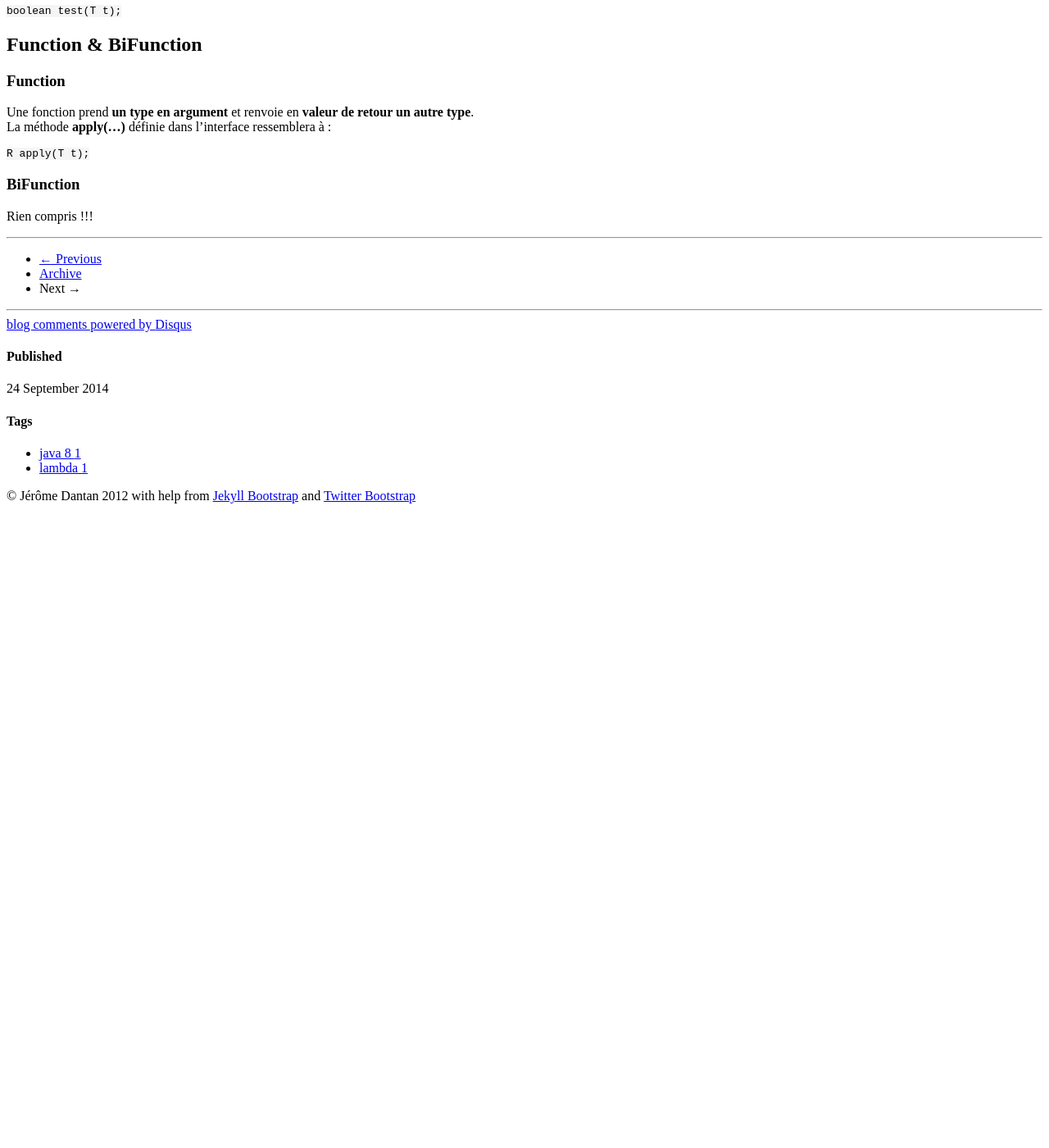
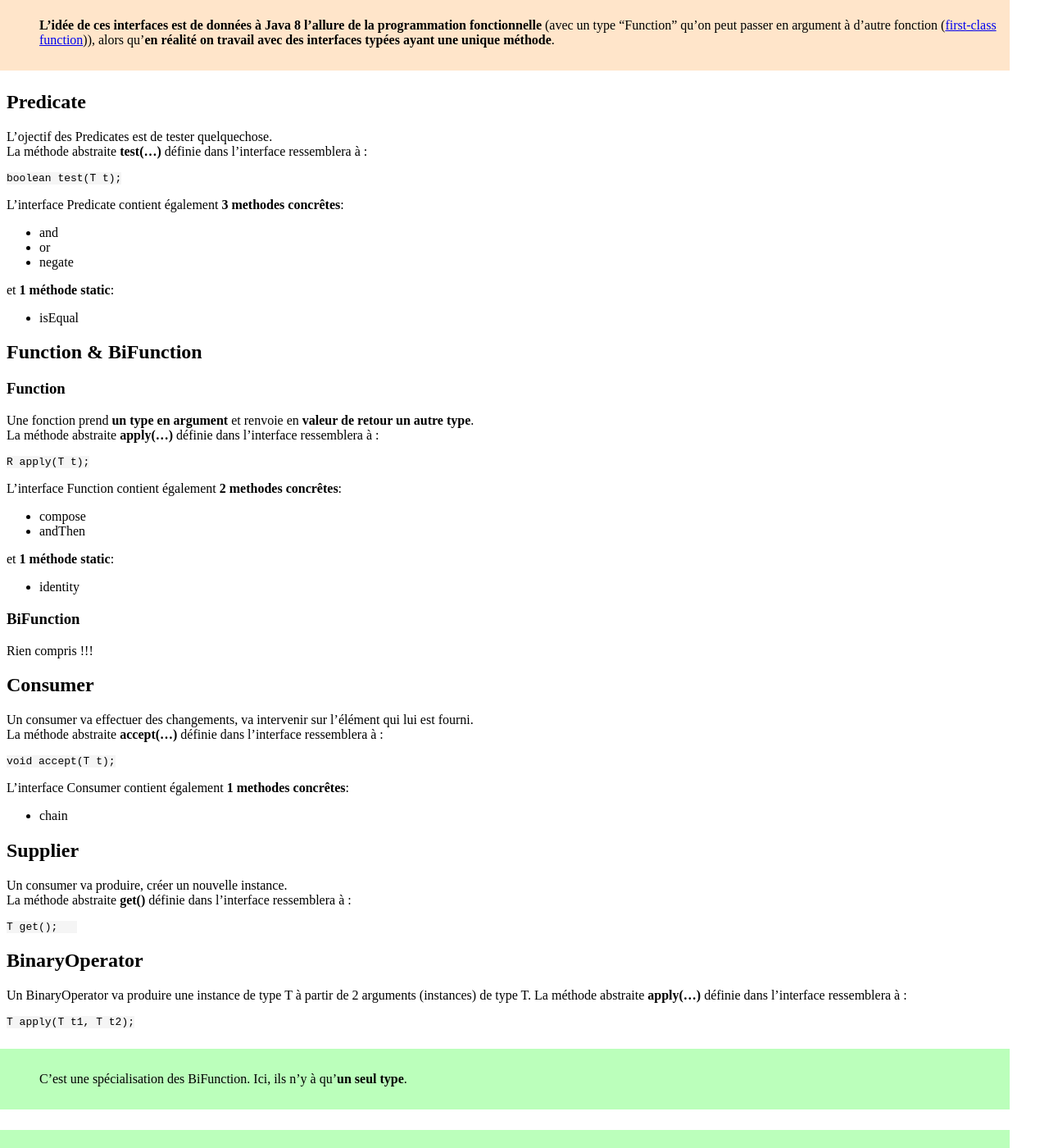
Before and after one commit to jidify/jidify.github.io, a Jekyll site: the page built from _posts/2014-09-24-java---lambda.md, in a window 1280 px wide and 1400 px high, scrolled down 2781 px. Shown: the whole window at 82% size. Built offline with Jekyll 4.4.1, drawn with Linux system fonts in a browser that asks for light colours; comment, search, counter and statistics services are not loaded; before the commit the page ends 3411 px from its top, so only the background shows below that; some of the changed text lies outside the part shown.

Commit message:
add post on java 8 streams

```diff
--- a/_posts/2014-09-24-java---lambda.md
+++ b/_posts/2014-09-24-java---lambda.md
@@ -16,7 +16,7 @@ tags: [java 8, lambda]
 
 Une lambda **ressemble à une fonction** mais est en fait **une instance d'une inner class** qui implémente une **interface contenant une seule méthode abstraite**.
 
->Une interface n'ayant qu'une seule methode s'appelle une **"interfaces fonctionnelle"** ou une **"Single Abstract Method Interface"**.
+>Une interface n'ayant qu'une seule methode **abstraite** s'appelle une **"interfaces fonctionnelle"** ou une **"Single Abstract Method Interface"**.
 {: .information}
 
 soit, l'utilisation d'une classe annonyme (java 7):
@@ -90,14 +90,16 @@ Une lambda peut acceder aux variables locales qui sont :
      doSomething(someArg -> use(s));
 
 >ATTENTION: dans ce cas, "s" ne doit **jamais être modifiée**.
-{: .error}
+{: .attention}
+
 
 >Le pourquoi du "final" dans les inner classes sur [stackoverflow](http://stackoverflow.com/questions/3910324/why-inner-classes-require-final-outer-instance-variables-java).
 En gros, Java ne passe pas la reférence à la variable mais une copie. Si on change la valeur de la variable, l'originale et la copie n'ont plus les mêmes valeurs.
+{: .information}
 
 #@FunctionalInterface
 **@FunctionalInterface** est un **marqueur** qui indique qu'on utilise cette interface avec des lambdas.
-On s'assure ainsi que les autres developpeurs ne **modifirons pas cette interface** (en ajoutant une autre méthode par exemple) d'une maniere succeptible de **"casser"** l'utilisation de cette interface avec les lambdas.
+On s'assure ainsi que les autres developpeurs ne **modifirons pas cette interface** (en ajoutant une autre méthode **abstraite** par exemple) d'une maniere succeptible de **"casser"** l'utilisation de cette interface avec les lambdas.
 
 #Lambdas avec des classes et des instances
  Il est possible d'invoquer une méthode avec les lambdas en utilisant le séparateur "**::**"
@@ -126,29 +128,82 @@ On peut dire que ces interfaces représentent **5 grandes "familles"** d'opérat
   - Function & BiFunction
   - Consumer
   - Supplier
-  - BinaryOpérator
+  - BinaryOperator
 
 voir l'ensemble de ces interfaces à tout faire dans l'**[API](http://docs.oracle.com/javase/8/docs/api/java/util/function/package-summary.html)** Java 8.
 
 
->L'idée de ces interfaces est de données à Java 8 l'allure de la programmation fonctionnelle (avec un type "Function" qu'on peut passer en argument à d'autre fonction ([first-class function](http://en.wikipedia.org/wiki/First-class_function))), alors qu'en réalité on travail avec des interfaces typées ayant une unique méthode.
-{: .warnning}
+>**L'idée de ces interfaces est de données à Java 8 l'allure de la programmation fonctionnelle** (avec un type "Function" qu'on peut passer en argument à d'autre fonction ([first-class function](http://en.wikipedia.org/wiki/First-class_function))), alors qu'**en réalité on travail avec des interfaces typées ayant une unique méthode**.
+{: .warning}
 
 ##Predicate
 L'ojectif des Predicates est de tester quelquechose.
-La méthode **test(...)** définie dans l'interface ressemblera à :
+La méthode abstraite **test(...)** définie dans l'interface ressemblera à :
 
     boolean test(T t);
+
+L'interface Predicate contient également **3 methodes concrêtes**:
+
+   - and
+   - or
+   - negate
+
+ et **1 méthode static**:
+
+   - isEqual
 
 
 ##Function & BiFunction
 
 ###Function
 Une fonction prend **un type en argument** et renvoie en **valeur de retour  un autre type**.
-La méthode **apply(...)** définie dans l'interface ressemblera à :
+La méthode abstraite **apply(...)** définie dans l'interface ressemblera à :
 
     R apply(T t);
+
+L'interface Function contient également **2 methodes concrêtes**:
+
+   - compose
+   - andThen
+
+ et **1 méthode static**:
+
+   - identity
 
 
 ###BiFunction
 Rien compris !!!
+
+
+##Consumer
+Un consumer va effectuer des changements, va intervenir sur l'élément qui lui est fourni.
+La méthode abstraite **accept(...)** définie dans l'interface ressemblera à :
+
+    void accept(T t);
+
+
+L'interface Consumer contient également **1 methodes concrêtes**:
+
+   - chain
+
+
+##Supplier
+Un consumer va produire, créer un nouvelle instance.
+La méthode abstraite **get()** définie dans l'interface ressemblera à :
+
+    T get();
+
+
+##BinaryOperator
+Un BinaryOperator va produire une instance de type T à partir de 2 arguments (instances) de type T.
+La méthode abstraite **apply(...)** définie dans l'interface ressemblera à :
+
+    T apply(T t1, T t2);
+
+
+>C'est une spécialisation des BiFunction. Ici, ils n'y à qu'**un seul type**.
+{: .information}
+
+
+>C'est une interface particulièrement utilisées dans les opérations de type "**reduce**".
+{: .information}
--- /dev/null
+++ b/_posts/2014-09-26-java---streams.md
@@ -0,0 +1,148 @@
+---
+layout: post
+title: "java 8 streams"
+description: ""
+category:
+tags: [java 8, stream]
+---
+{% include JB/setup %}
+
+#Stream : à quoi ça sert
+Les streams sont des wrappers autour de data source (comme les tableaux, les listes, ...).
+Ils implementent des opérations nouvelles (utilisant les lambdas).
+Ces nouvelles opérations peuvent s'exécuter sequentiellement ou en parallelle.
+
+>Les streams **ne sont pas** des structures de données!
+Les streams **créer un pipeline d'opérations** autour d'une structure de données.
+{: .warning}
+
+
+#Créer un stream
+
+3 manières classiques :
+
+  - `someList.stream()`
+  - `Stream.of(arrayOfObjects)`
+  - `Stream.of(val1, val2, …)`
+
+>En employant les **primitives* (int) au lieu des **objets wrappers** (Integer), il est possible de commettre des erreurs!
+{: .attention}
+
+
+#Créer une structure de données depuis un stream
+
+##Array
+
+    myStream.toArray(Type[]::new)
+
+    ex:
+    employeeStream.toArray(Employee::new)
+
+
+##Collection
+
+####List
+
+    myStream.collect(Collectors.toList());
+
+ou, plus généralement, en utilisant l'import static :
+
+    import java.util.stream.Collectors.*;
+
+    ...
+
+    myStream.collect(toList());
+
+
+###Set
+
+    import java.util.stream.Collectors.*;
+
+    ...
+
+    myStream.collect(toSet());
+
+
+#Différentes nature des méthodes d'un stream
+
+##Méthodes intermédiaires
+
+TODO
+
+##Méthodes finales
+
+TODO
+
+##Méthodes "court-circuit"
+
+TODO
+
+
+#Méthodes usuelles des streams
+
+##forEach
+
+**"forEach" permet d'exécuter une lambda sur chaque élément d'un stream.**
+Cette lambda est un "**Consumer**".
+
+sequenciel:
+
+    employees.forEach(e -> e.setSalary(e.getSalary() * 11/10))
+
+
+parallèle:
+
+      employees.parallel().forEach(e -> e.setSalary(e.getSalary() * 11/10))
+
+>forEach est une **opération terminale**. C'est à dire que forEach **consome les éléments du stream**, qui ne sont plus disponibles ensuite.
+<br>
+On ne peut pas ecrire:
+<br>
+someStream.forEach(element -> doOneThing(element));
+someStream.forEach(element -> doAnotherThing(element));
+<br>
+car dans la 2eme ligne, someStream "n'existe plus" !!
+{: .warning}
+
+##map
+
+**"map" permet de transformer (changement de type) chaque élément d'un stream en leur appliquant une lambda.**
+Cette lambda est une "**Function**".
+
+    ids.map(EmployeeUtils::findEmployeeById)
+
+Le stream d'entrée contient des "Integer".
+Le stream de sortie contient des "Employee".
+
+##filter
+
+**"filter"permet de créer un nouveau stream ne contenant que les élément ayant passer le test désiré, exprimé sous forme de lambda.**
+Cette lambda est un "**Predicate**".
+
+    employees.filter(e -> e.getSalary() > 500000)
+
+
+##findFirst
+
+**"findFirst" permet de retourner le premier élément d'un stream, en court-circuitant d'autres opérations appliquées sur le stream.**
+"findFirst" ne prend pas de paramètre et retourne un **[Optional](http://docs.oracle.com/javase/8/docs/api/java/util/Optional.html)**, car il n'y a pas forcément d'élément correspondant au critère de recherche.
+
+Typiquement, on utilisera un **findFirst pour stopper un "filter" dés qu'un élément sera trouvé**:
+
+    someStream.filter(…).findFirst().orElse(otherValue)
+
+    //avec un "map" devant
+    stream.map(someOp).filter(someTest).findFirst().get()
+
+>**orElse()** est une méthode d'[Optional](http://docs.oracle.com/javase/8/docs/api/java/util/Optional.html).
+<br>
+En voici les méthodes principales:
+   - value.get () - retourne la valeur si présente, sinon lance une exception.
+  - value.orElse(other) - retourne la valeur si présente, sinon retourne 'other'.
+  - value.ifPresent(Consumer) - excécute la lambda si la valeur est présente.
+  - value.isPresent() - renvoie vrai si la valeur est présenté
+{: .information}
+
+
+
+##findAny
```
Also changed, not shown: other parts of _posts/2014-09-24-java---lambda.md (+1 -1 lines).
